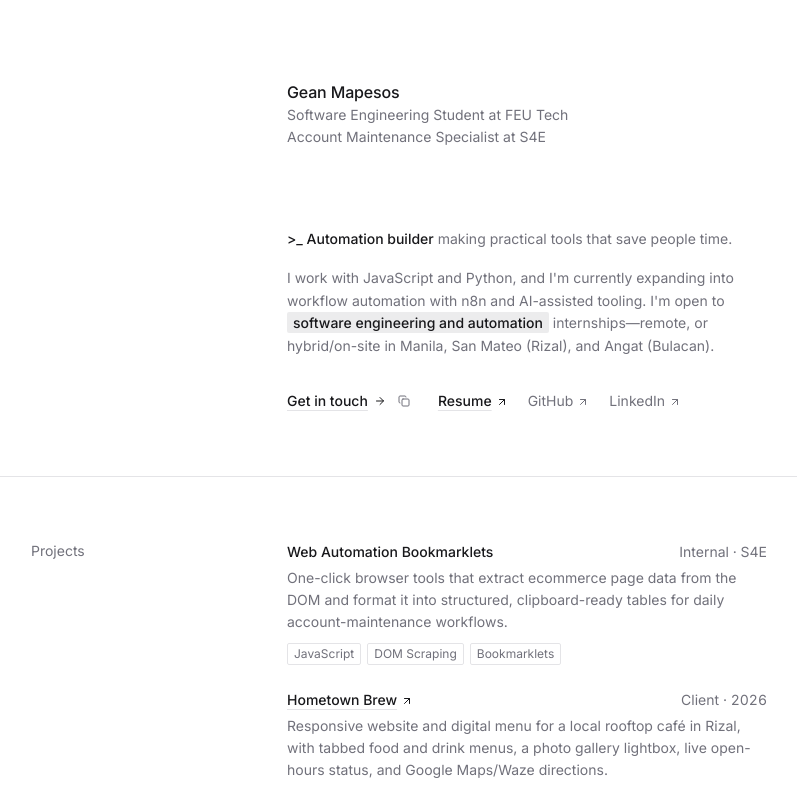
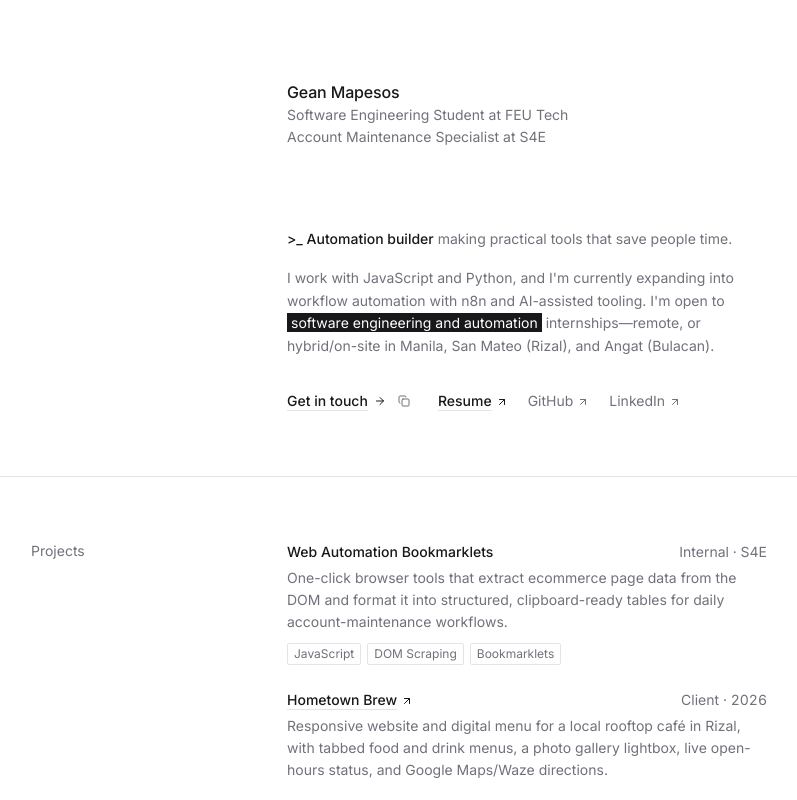
Before and after one commit to gemapesos/portfolio, a Next.js app: page / in a window 1280 px wide. Shown: the top 800 px of the page, without its empty margins (113-910 px from the left). Built offline with nearby package versions, Linux system fonts and the light colour scheme.

Commit message:
fix: restore solid inverted highlight on target roles

```diff
--- a/app/page.tsx
+++ b/app/page.tsx
@@ -64,7 +64,7 @@ export default function Home() {
               </p>
               <p className="mt-4 text-muted">
                 {about.closing.before}
-                <mark className="rounded-xs bg-foreground/[0.08] px-1.5 py-0.5 font-medium text-foreground dark:bg-foreground/[0.14]">
+                <mark className="bg-foreground px-1 py-px text-background selection:bg-background selection:text-foreground">
                   {about.closing.highlight}
                 </mark>
                 {about.closing.after}
```
